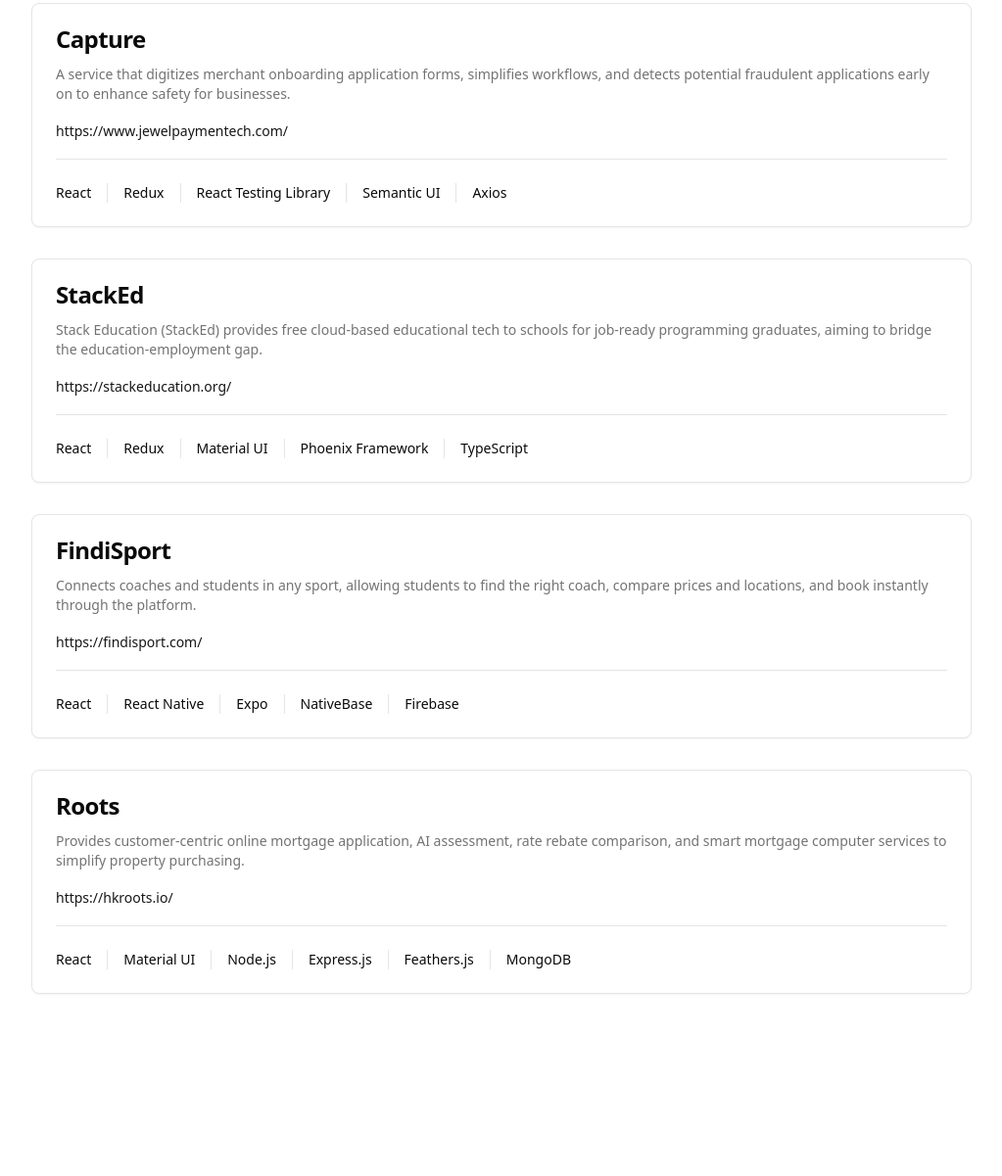
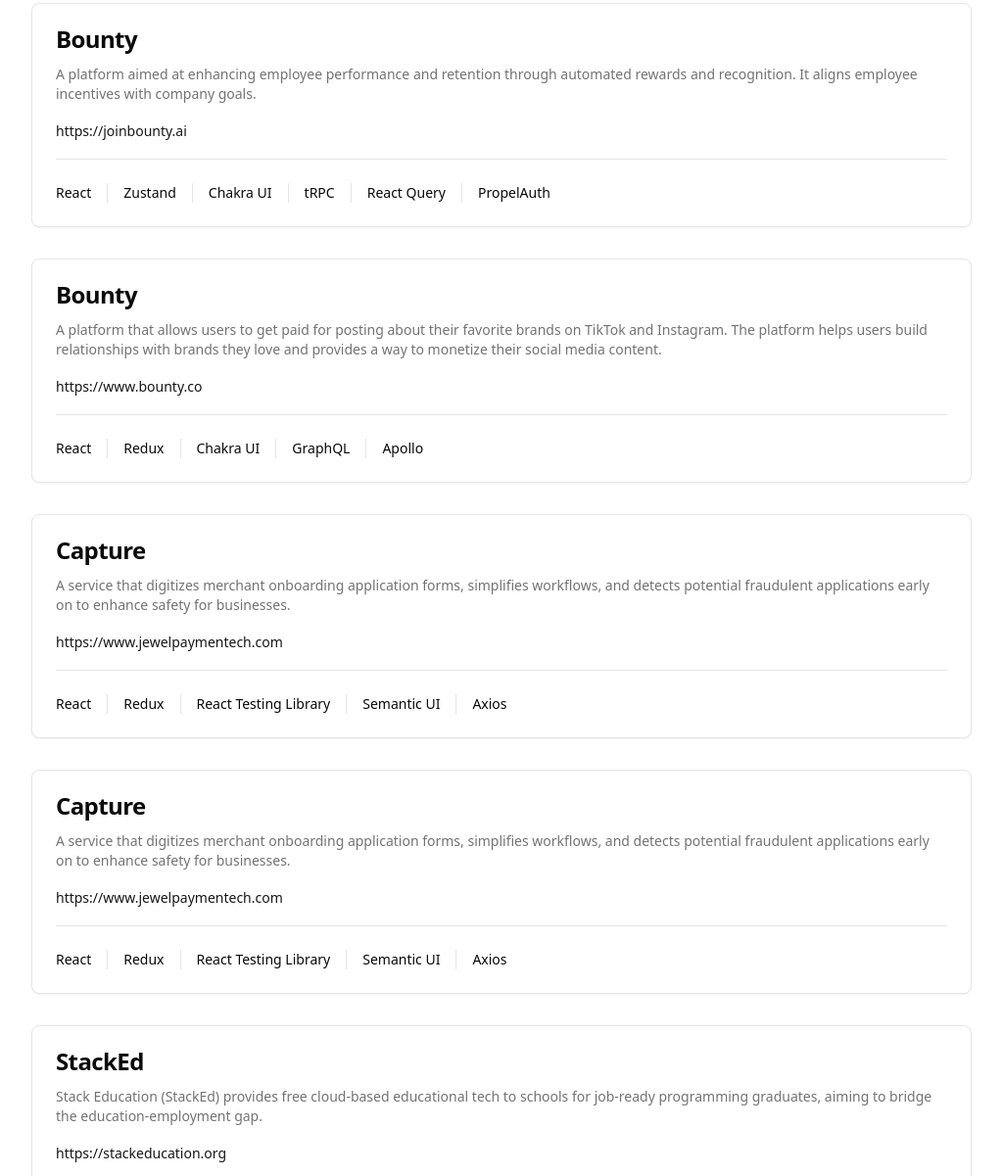
Before and after one commit to arjayby/arjby, an Astro site: page / in a window 1280 px wide. Shown: the part 789-1990 px from the top of the page at 98% size, without its empty margins (128-1151 px from the left). Built offline with nearby package versions, Linux system fonts and the light colour scheme; Astro itself is replaced by a stand-in of ours.

Commit message:
Add new experience, works, and update resume

```diff
--- a/src/containers/hero.astro
+++ b/src/containers/hero.astro
@@ -11,7 +11,7 @@
     Software Engineer | Frontend Developer
   </Typography>
   <Typography>
-    Specialize in developing websites and applications, with over 4 years of
+    Specialize in developing websites and applications, with over 5 years of
     experience and having worked with startups up to large companies throughout
     my career.
   </Typography>
--- a/src/containers/navigation-bar.astro
+++ b/src/containers/navigation-bar.astro
@@ -15,7 +15,7 @@
   </a>
   <NavigationMenu menus={menus} client:load />
   <div class="flex items-center gap-2">
-    <a class={buttonVariants()} href="/ARJAY_BAYONA_RESUME.pdf" target="_blank">
+    <a class={buttonVariants()} href="/Arjay-Bayona_RESUME.pdf" target="_blank">
       Resume
     </a>
   </div>
--- a/src/lib/data.ts
+++ b/src/lib/data.ts
@@ -4,11 +4,54 @@
 
 export const works: Works = [
   {
+    title: "Bounty",
+    description:
+      "A platform aimed at enhancing employee performance and retention through automated rewards and recognition. It aligns employee incentives with company goals.",
+    link: {
+      name: "https://joinbounty.ai",
+      url: "https://joinbounty.ai",
+    },
+    technologies: [
+      "React",
+      "Zustand",
+      "Chakra UI",
+      "tRPC",
+      "React Query",
+      "PropelAuth",
+    ],
+  },
+  {
+    title: "Bounty",
+    description:
+      "A platform that allows users to get paid for posting about their favorite brands on TikTok and Instagram. The platform helps users build relationships with brands they love and provides a way to monetize their social media content.",
+    link: {
+      name: "https://www.bounty.co",
+      url: "https://www.bounty.co",
+    },
+    technologies: ["React", "Redux", "Chakra UI", "GraphQL", "Apollo"],
+  },
+  {
     title: "Capture",
     description:
       "A service that digitizes merchant onboarding application forms, simplifies workflows, and detects potential fraudulent applications early on to enhance safety for businesses.",
     link: {
-      name: "https://www.jewelpaymentech.com/",
+      name: "https://www.jewelpaymentech.com",
+      url: "https://www.jewelpaymentech.com/capture.html",
+    },
+    technologies: [
+      "React",
+      "Redux",
+      "React Testing Library",
+      "Semantic UI",
+      "Axios",
+    ],
+  },
+  {
+    title: "Capture",
+    description:
+      "A service that digitizes merchant onboarding application forms, simplifies workflows, and detects potential fraudulent applications early on to enhance safety for businesses.",
+    link: {
+      name: "https://www.jewelpaymentech.com",
       url: "https://www.jewelpaymentech.com/capture.html",
     },
     technologies: [
@@ -24,8 +67,8 @@
     description:
       "Stack Education (StackEd) provides free cloud-based educational tech to schools for job-ready programming graduates, aiming to bridge the education-employment gap.",
     link: {
-      name: "https://stackeducation.org/",
-      url: "https://stackeducation.org/",
+      name: "https://stackeducation.org",
+      url: "https://stackeducation.org",
     },
     technologies: [
       "React",
@@ -40,8 +83,8 @@
     description:
       "Connects coaches and students in any sport, allowing students to find the right coach, compare prices and locations, and book instantly through the platform.",
     link: {
-      name: "https://findisport.com/",
-      url: "https://findisport.com/en/",
+      name: "https://findisport.com",
+      url: "https://findisport.com/en",
     },
     technologies: ["React", "React Native", "Expo", "NativeBase", "Firebase"],
   },
@@ -50,8 +93,8 @@
     description:
       "Provides customer-centric online mortgage application, AI assessment, rate rebate comparison, and smart mortgage computer services to simplify property purchasing.",
     link: {
-      name: "https://hkroots.io/",
-      url: "https://hkroots.io/",
+      name: "https://hkroots.io",
+      url: "https://hkroots.io",
     },
     technologies: [
       "React",
@@ -65,6 +108,17 @@
 ];
 
 export const experiences: Experiences = [
+  {
+    company: "Bounty",
+    role: "Software Engineer",
+    yearStarted: 2023,
+    yearEnded: 2024,
+    responsibilities: [
+      "Developed automated, performance-based rewards systems to improve employee engagement and retention.",
+      "Conducted maintenance and bug fixing, along with adding new features to enhance the platform’s functionality.",
+      "Technologies used and worked on are React, Zustand, Chakra UI, tRPC, React Query, PropelAuth, GraphQL.",
+    ],
+  },
   {
     company: "Jewel Paymentech",
     role: "Frontend Developer",
```
Also changed, not shown: pnpm-lock.yaml, 2 other files.
